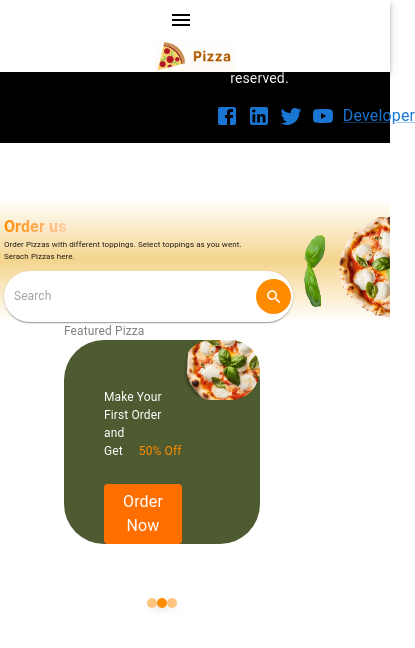
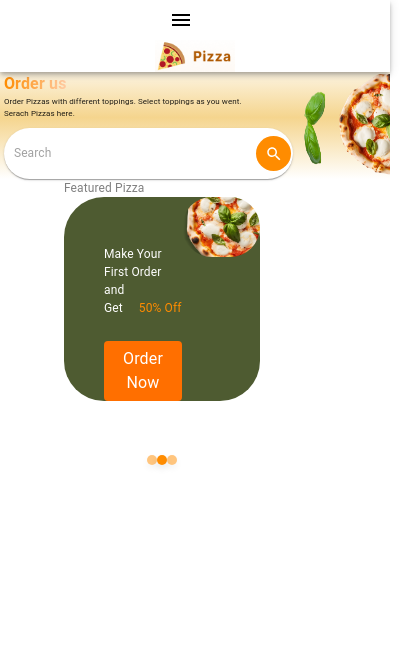
Before and after one commit to getye/Pizza-Ordering-App, a React (Create React App) app in the folder client/: page / in a window 390 px wide. Shown: the top 648 px of the page, 415 px wide, since content can reach past the window. Built offline with nearby package versions, Linux system fonts and the light colour scheme.

Commit message:
footer respnsive

```diff
--- a/client/src/navigations/mainbar.js
+++ b/client/src/navigations/mainbar.js
@@ -448,7 +448,9 @@ export const MainBar = (props) => {
         </Box>
       )}
       <Box sx={{ flexGrow: 1 }} />
-          <Footer open={open} handleClose={handleClose} handleOpen={handleOpen}/>
+        {(!isMobile) && (
+            <Footer open={open} handleClose={handleClose} handleOpen={handleOpen}/>
+        )}
     </Box>
   );
 };
```
Also changed, not shown: 8 other files (tests, documents, lock files or other folders).
